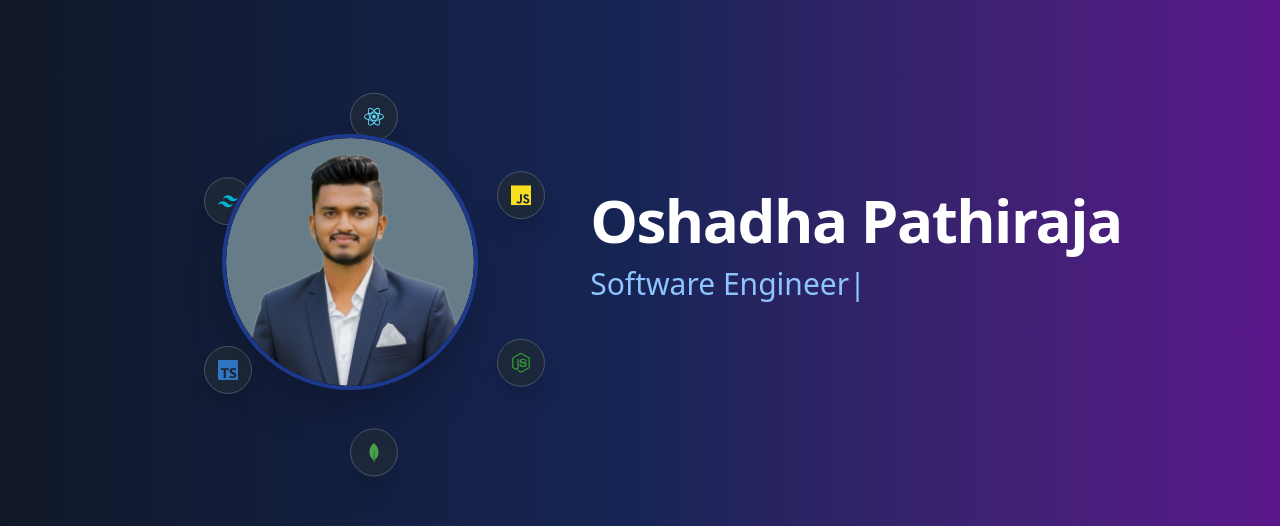
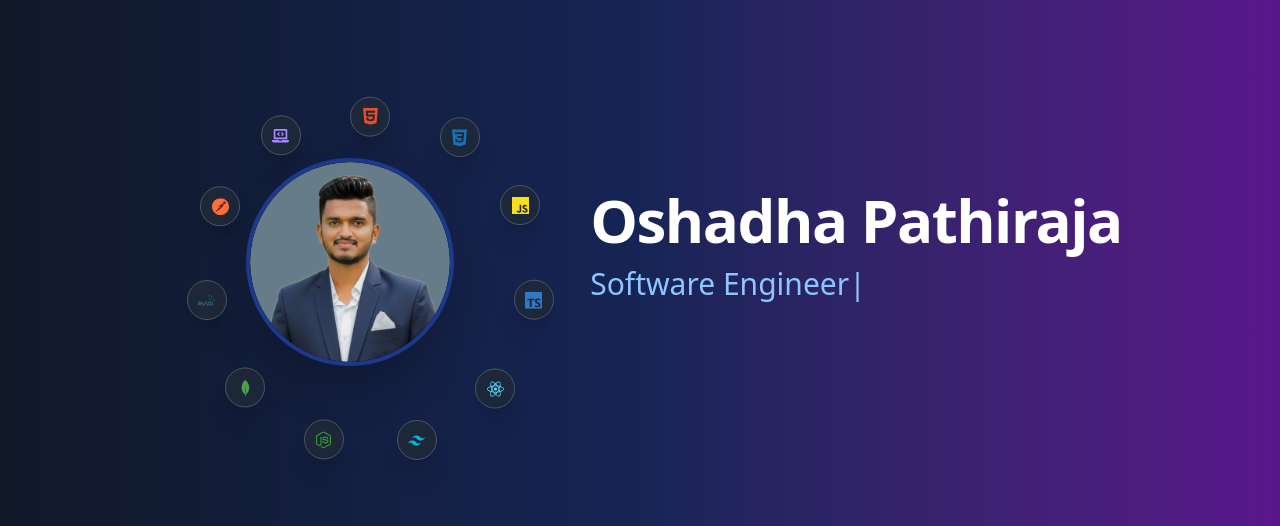
Before and after one commit to oshadha2k01/my-portfolio, a Next.js app: page / in a window 1280 px wide. Shown: the part 178-704 px from the top of the page. Built offline with nearby package versions, Linux system fonts and the light colour scheme; no server answers.

Commit message:
feat: add icons

```diff
--- a/src/app/page.jsx
+++ b/src/app/page.jsx
@@ -4,8 +4,10 @@ import Image from 'next/image';
 import { motion } from 'framer-motion';
 import { TypeAnimation } from 'react-type-animation';
 import {
-  SiReact, SiJavascript, SiNodedotjs, SiMongodb, SiTypescript, SiTailwindcss
+  SiReact, SiJavascript, SiNodedotjs, SiMongodb, SiTypescript, SiTailwindcss,
+  SiMysql, SiPostman, SiHtml5, SiCss3,
 } from 'react-icons/si';
+import { FaLaptopCode } from 'react-icons/fa';
 import NavBar from './components/NavBar';
 import Footer from './components/Footer';
 import About from './components/About';
@@ -16,12 +18,17 @@ import Contact from './components/Contact';
 import ScrollToTop from './components/ScrollToTop';
 
 const orbitIcons = [
+  { Icon: SiHtml5,       color: '#E34F26' },
+  { Icon: SiCss3,        color: '#1572B6' },
+  { Icon: SiJavascript,  color: '#F7DF1E' },
+  { Icon: SiTypescript,  color: '#3178C6' },
   { Icon: SiReact,       color: '#61DAFB' },
-  { Icon: SiJavascript,  color: '#F7DF1E' },
+  { Icon: SiTailwindcss, color: '#06B6D4' },
   { Icon: SiNodedotjs,   color: '#339933' },
   { Icon: SiMongodb,     color: '#47A248' },
-  { Icon: SiTypescript,  color: '#3178C6' },
-  { Icon: SiTailwindcss, color: '#06B6D4' },
+  { Icon: SiMysql,       color: '#4479A1' },
+  { Icon: SiPostman,     color: '#FF6C37' },
+  { Icon: FaLaptopCode,  color: '#a78bfa' },
 ];
 
 function SectionDivider() {
@@ -45,41 +52,41 @@ export default function Home() {
         <div className="max-w-5xl mx-auto flex flex-col lg:flex-row items-center justify-center gap-12 px-6 py-16">
 
           {/* Orbital icons + profile image */}
-          <div className="relative flex items-center justify-center w-60 h-60 sm:w-72 sm:h-72 md:w-80 md:h-80 lg:w-96 lg:h-96 flex-shrink-0">
+          <div className="relative flex items-center justify-center w-64 h-64 sm:w-72 sm:h-72 md:w-80 md:h-80 lg:w-96 lg:h-96 flex-shrink-0">
 
             {/* Floating tech icons */}
             {orbitIcons.map(({ Icon, color }, i) => {
-              const angle = (i * 60 * Math.PI) / 180;
-              const rx = 44;
+              const angle = (i * (360 / orbitIcons.length) * Math.PI) / 180;
+              const rx = 43;
               const cx = 50 + rx * Math.sin(angle);
               const cy = 50 - rx * Math.cos(angle);
               return (
                 <motion.div
                   key={i}
                   aria-hidden="true"
-                  className="absolute w-10 h-10 sm:w-12 sm:h-12 rounded-full bg-gray-800/90 border border-gray-600 flex items-center justify-center shadow-xl z-10"
+                  className="absolute w-8 h-8 sm:w-10 sm:h-10 rounded-full bg-gray-800/90 border border-gray-600 flex items-center justify-center shadow-xl z-10"
                   style={{ left: `${cx}%`, top: `${cy}%`, transform: 'translate(-50%, -50%)' }}
                   initial={{ opacity: 0, scale: 0 }}
                   animate={{ opacity: 1, scale: 1, y: [0, -8, 0] }}
                   transition={{
-                    opacity: { duration: 0.4, delay: 0.9 + i * 0.12 },
-                    scale:   { duration: 0.4, delay: 0.9 + i * 0.12 },
+                    opacity: { duration: 0.4, delay: 0.9 + i * 0.1 },
+                    scale:   { duration: 0.4, delay: 0.9 + i * 0.1 },
                     y: {
-                      duration: 2.5 + i * 0.3,
+                      duration: 2.5 + i * 0.25,
                       repeat: Infinity,
                       ease: 'easeInOut',
-                      delay: 1.5 + i * 0.25,
+                      delay: 1.5 + i * 0.2,
                     },
                   }}
                 >
-                  <Icon size={20} color={color} />
+                  <Icon size={17} color={color} />
                 </motion.div>
               );
             })}
 
             {/* Profile image */}
             <motion.div
-              className="w-52 h-52 sm:w-64 sm:h-64 rounded-full overflow-hidden shadow-2xl border-4 border-blue-900 flex items-center justify-center bg-gray-900 z-20 relative"
+              className="w-40 h-40 sm:w-52 sm:h-52 rounded-full overflow-hidden shadow-2xl border-4 border-blue-900 flex items-center justify-center bg-gray-900 z-20 relative"
               initial={{ scale: 0, opacity: 0 }}
               animate={{ scale: 1, opacity: 1 }}
               transition={{ duration: 0.7, ease: "easeOut" }}
```
